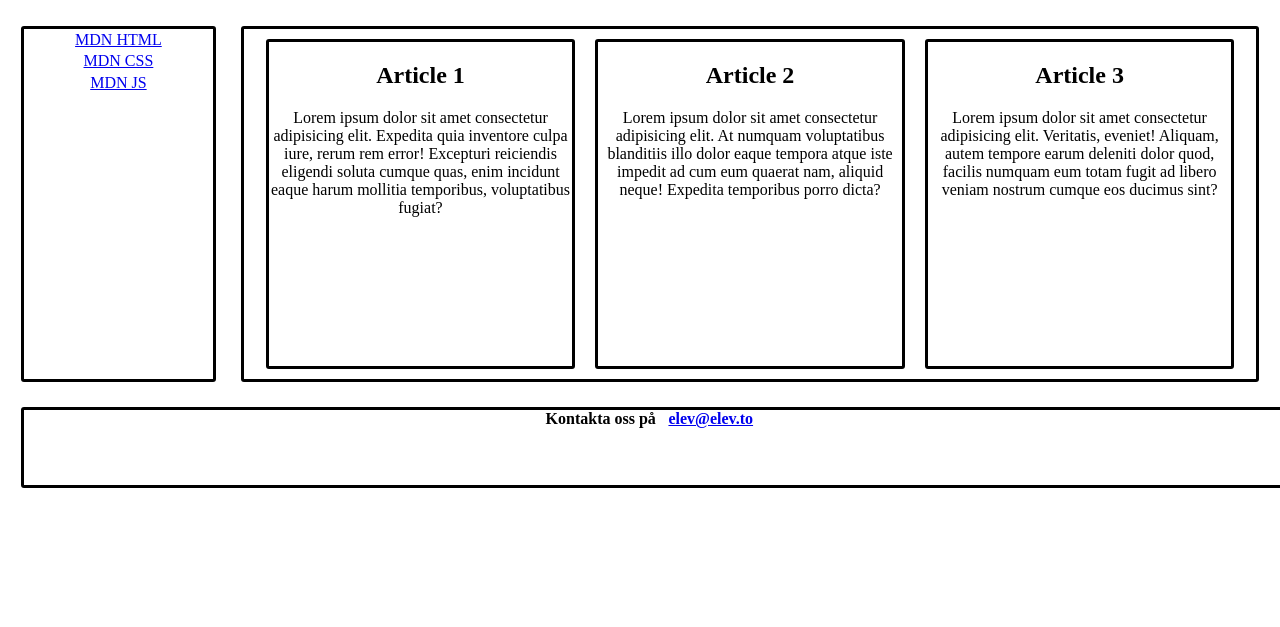
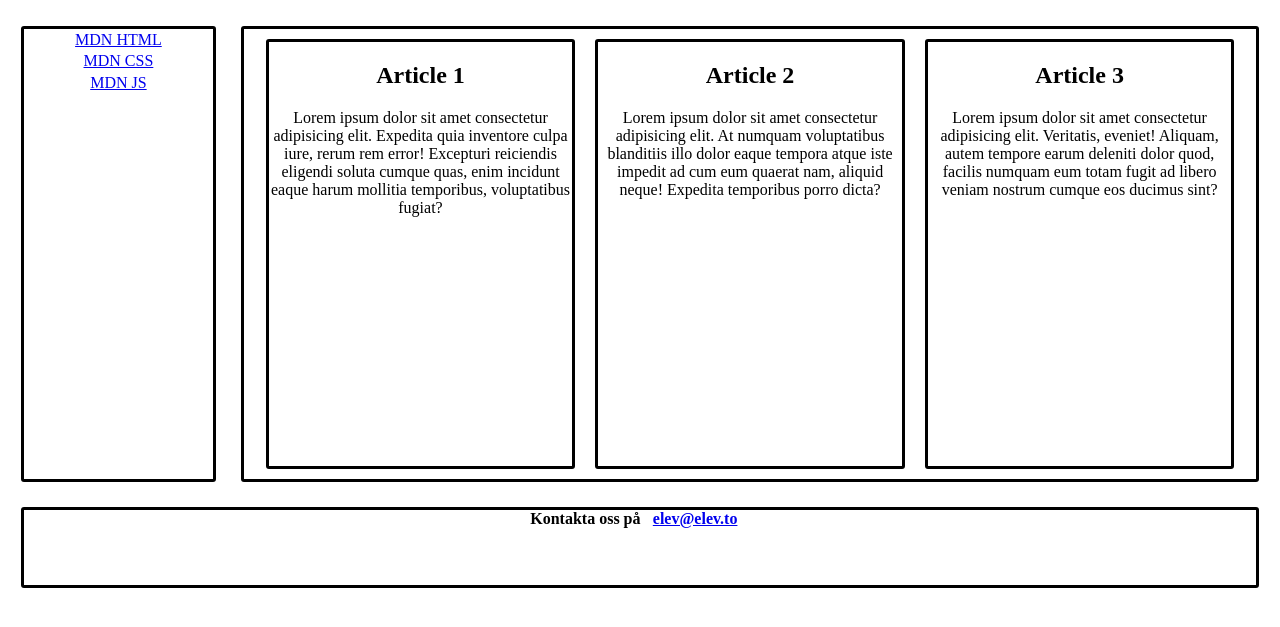
Before and after one commit to TE22A-Nils-Nordstrom/Uppgift1-rwd, a plain HTML site: page index.html in a window 1280 px wide. Shown: the part 149-776 px from the top of the page. Drawn offline with Linux system fonts and the light colour scheme.

Commit message:
Klar med uppgift, gjorde dator och tablet

```diff
--- a/style.css
+++ b/style.css
@@ -19,8 +19,8 @@ nav{
     margin: 1%;
     border: 3px solid black;
     border-radius: 3px;
-    min-width: 15%;
-    min-height: 350px;
+    width: 100%;
+    min-height: 10%;
 }
 
 a{
@@ -36,7 +36,7 @@ main{
     justify-content: center;
     border: 3px solid black;
     border-radius: 3px;
-    width: 80%;
+    width: 100%;
     min-height: 350px;
 }
 
@@ -45,7 +45,7 @@ article{
     border-radius: 3px;
     margin: 1%;
     text-align: center;
-    width: 30%;
+    width: 100%;
 }
 
 footer{
@@ -53,8 +53,31 @@ footer{
     border-radius: 3px;
     margin: 1%;
     min-height: 75px;
-    min-width: 100%;
+    width: 100%;
     text-align: center;
     justify-content: center;
     align-items: center;
 }
+
+@media screen and (min-width: 600px) {
+    nav {
+        width: 8%;
+
+    }
+    main{
+        width: 85%;
+    }
+ }
+
+ @media screen and (min-width: 1078PX) {
+    nav {
+        width: 15%;
+        height: 450px;
+    }
+    main{
+        width: 80%;
+    }
+    article{
+        width: 30%;
+    }
+ }
```
